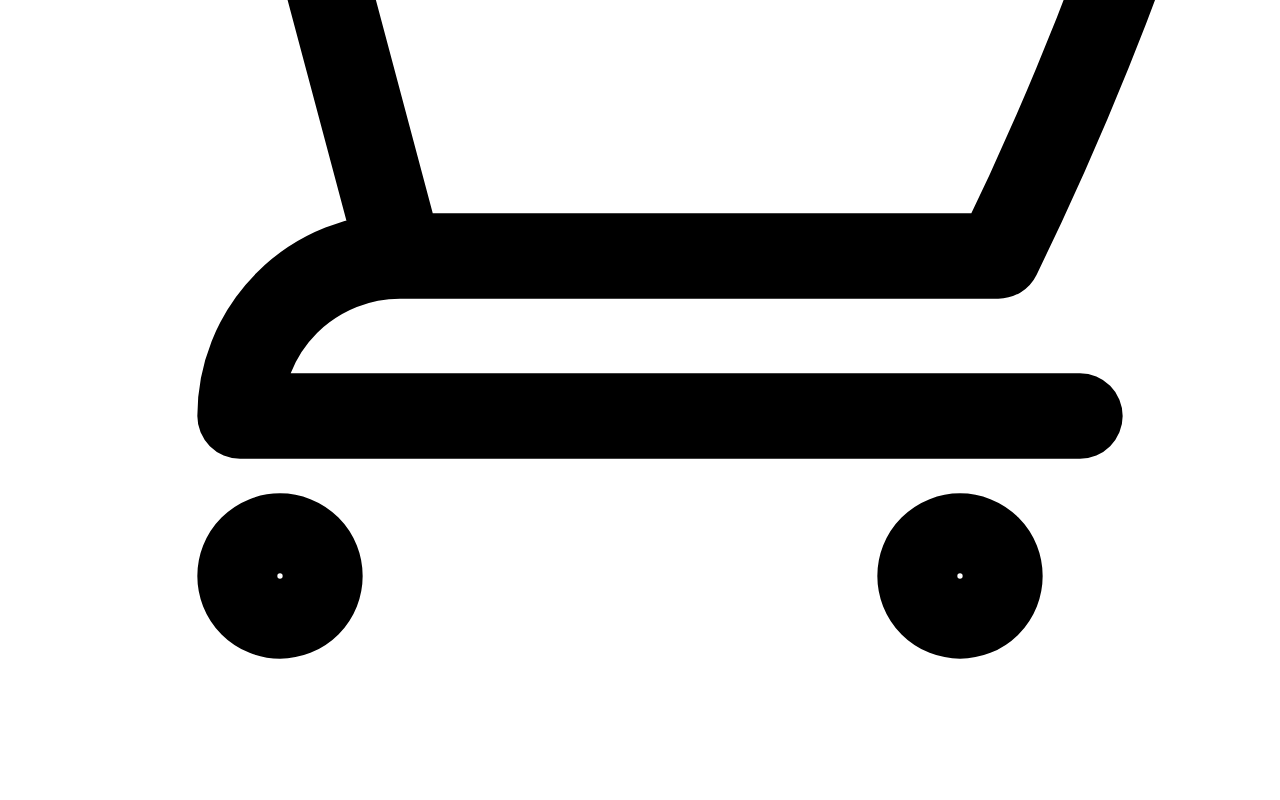
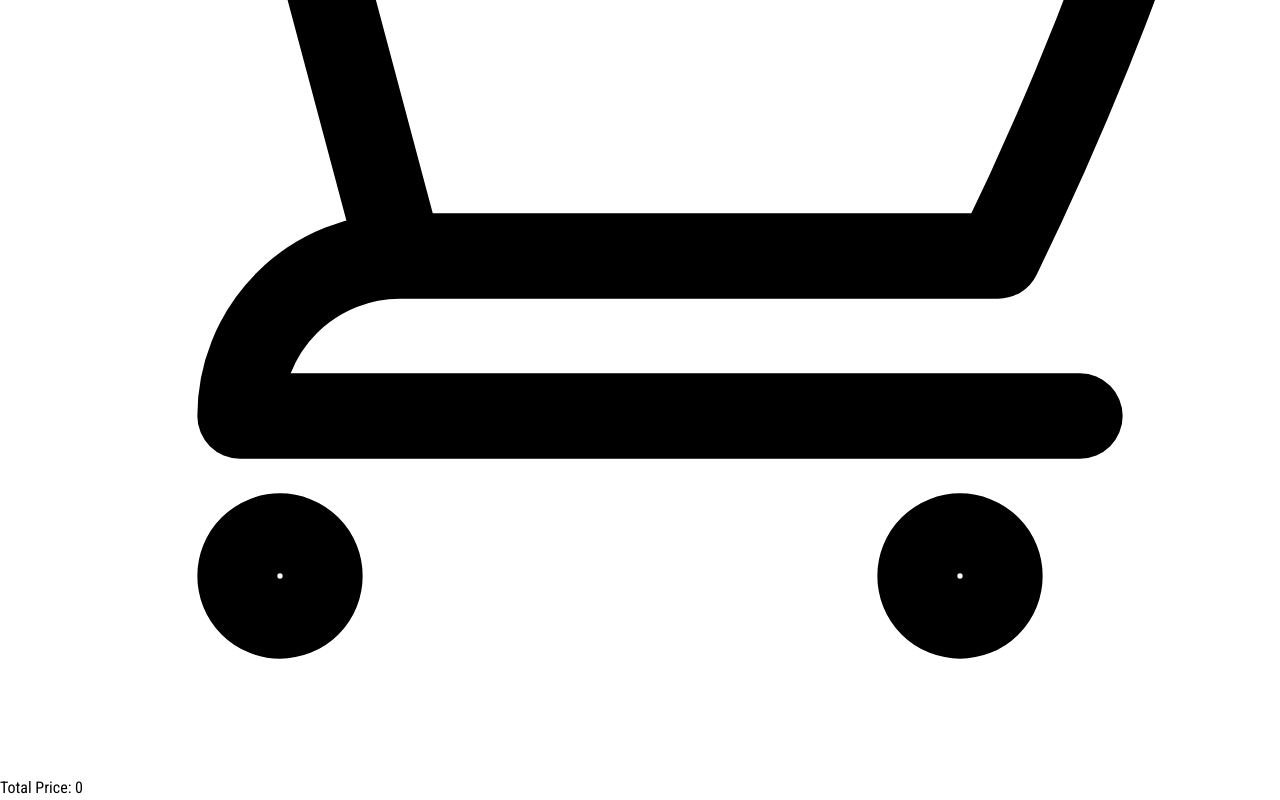
Before and after one commit to akilinjamam/level-2-24-assignment-4-client, a React (Vite) app: page /cart/1 in a window 1280 px wide. Shown: the part 695-1495 px from the top of the page. Before the commit the page ends 1471 px from the top, so only its background shows below. Built offline with nearby package versions, Linux system fonts and the light colour scheme.

Commit message:
file-updated

```diff
--- /dev/null
+++ b/src/components/calculation/calculation.ts
@@ -0,0 +1,8 @@
+// eslint-disable-next-line @typescript-eslint/no-explicit-any
+export const calculatePrice = (data: any) => {
+  let result = 0;
+  for (let i = 0; i < data.length; i++) {
+    result = result + data[i];
+  }
+  return result;
+};
--- a/src/components/cart/Cart.tsx
+++ b/src/components/cart/Cart.tsx
@@ -9,6 +9,8 @@ import { deleteProduct, increaseAndDecreaseQuantity, TSelectQuantity } from "../
 import { TProductItem } from '../featuredProducts/productItems';
 import { useNavigate} from 'react-router-dom';
 import { toast } from 'react-toastify';
+import { useEffect } from 'react';
+import { calculatePrice } from '../calculation/calculation';
 
 
 
@@ -42,6 +44,12 @@ const Cart = () => {
             navigate(`/checkout/${value}`)
         }
     }
+
+
+    const price =  calculatePrice(product?.map(item => (item.price * item.selectQuantity)));
+
+
+    console.log(price)
 
 
     return (
@@ -87,7 +95,8 @@ const Cart = () => {
                 })
             }
 
-            <div className="w-full h-[50px] bg-purple-50 rounded-lg">
+            <div className="w-full h-[50px] bg-purple-50 rounded-lg my-6 flex items-center justify-end font-bold text-gray-600 px-2">
+                <p>Total Price: {price}</p>
 
            </div>
         </div>
--- a/src/components/checkout/Checkout.tsx
+++ b/src/components/checkout/Checkout.tsx
@@ -2,16 +2,17 @@
 import checkout from './Checkout.module.css'
 import { inputItems } from './inputItems';
 
-import { useParams } from 'react-router-dom';
-import { useAppSelector } from '../redux/hooks';
+import { useNavigate, useParams } from 'react-router-dom';
+import { useAppDispatch, useAppSelector } from '../redux/hooks';
 import { TProductItem } from '../featuredProducts/productItems';
-import { TSelectQuantity } from '../redux/features/addProductSlice';
+import { TSelectQuantity, updateQuantity } from '../redux/features/addProductSlice';
 import { toast } from 'react-toastify';
 import { useUpdateProductMutation } from '../redux/api/api';
 import { useState } from 'react';
 
 
 const Checkout = () => {
+    const navigate = useNavigate()
     const {id} = useParams();
     type TUser = {
         email: string;
@@ -27,6 +28,7 @@ const Checkout = () => {
     }
     const [user, setUser] = useState(initialInfo);
     const {product} = useAppSelector(state => state.product);
+    const dispath = useAppDispatch()
 
     console.log(product)
 
@@ -40,7 +42,7 @@ const Checkout = () => {
         if(value === 'cod'){
             console.log(user)
             if(user.address && user.phone && user.email && user.name){
-                const remainingQuantity = findProduct?.availableQuantity
+                const remainingQuantity = findProduct?.availableQuantity - findProduct?.selectQuantity
                 const id = findProduct?._id
 
                 const updatedProductData = {
@@ -49,6 +51,16 @@ const Checkout = () => {
                 }
                await updateData(updatedProductData)
 
+               const {availableQuantity, ...remaining} = findProduct
+
+               const updateCartData = {
+                ...remaining,
+                availableQuantity: remainingQuantity
+
+               }
+
+               dispath(updateQuantity(updateCartData))
+               navigate('/success')
 
             }else{
                 toast.error('please fill all input fields')
--- a/src/components/modal/Modal.tsx
+++ b/src/components/modal/Modal.tsx
@@ -6,6 +6,7 @@ import { useDeleteProductMutation, useUpdateProductMutation } from "../redux/api
 import { addProductInput } from "../dashboard/dashAddProduct/addProductInput";
 import { useEffect, useState } from "react";
 import Button from "../button/Button";
+import { updateQuantity } from "../redux/features/addProductSlice";
 
 
 const Modal = () => {
@@ -38,6 +39,15 @@ const Modal = () => {
         updateData(newData)
         console.log(status)
         dispatch(openModal({type: 'editModal', open: false}))
+
+       const {description, ...restData} = newData;
+
+       const newDataForUpdateCart = {
+        ...restData
+       }
+
+       dispatch(updateQuantity(newDataForUpdateCart))
+
     }
 
     return (
--- a/src/components/redux/features/addProductSlice.ts
+++ b/src/components/redux/features/addProductSlice.ts
@@ -83,8 +83,19 @@ const productSlice = createSlice({
       state,
       action: PayloadAction<TProductItem & TSelectQuantity>
     ) => {
+      const findFromState = state.product.find(
+        (f) => f?._id === action.payload._id
+      ) as TProductItem & TSelectQuantity;
+
+      const newUpdatedData = {
+        ...action.payload,
+        selectQuantity: findFromState.selectQuantity,
+      };
+
+      console.log(newUpdatedData);
+
       const findData = state.product.map((item) => {
-        return item?._id === action.payload._id ? action.payload : item;
+        return item?._id === action.payload._id ? newUpdatedData : item;
       });
 
       console.log(findData);
--- /dev/null
+++ b/src/components/success/Success.tsx
@@ -0,0 +1,14 @@
+import success from '../../images/success.png'
+
+const Success = () => {
+    return (
+        <div className='w-full h-[500px] bg-purple-50 flex items-center justify-center'>
+            <div>
+                <img width={600} src={success} alt="" />
+                <p className='text-center text-3xl text-blue-500 font-bold'>Your Product will be Delivered on Time!</p>
+            </div>
+        </div>
+    );
+};
+
+export default Success;
--- a/src/router/index.tsx
+++ b/src/router/index.tsx
@@ -8,6 +8,7 @@ import Cart from "../components/cart/Cart";
 import Dashboard from "../components/dashboard/Dashboard";
 import DashProduct from "../components/dashboard/dashProductList/DashProduct";
 import DashAddProduct from "../components/dashboard/dashAddProduct/DashAddProduct";
+import Success from "../components/success/Success";
 
 
 
@@ -33,6 +34,10 @@ export const router = createBrowserRouter([
         element: <Layout><Cart/></Layout>
     },
     {
+        path: '/success',
+        element: <Layout><Success/></Layout>
+    },
+    {
         path: '/dashboard',
         element: <Layout><Dashboard/></Layout>,
         children: [
```
Also changed, not shown: src/images/success.png (added).
